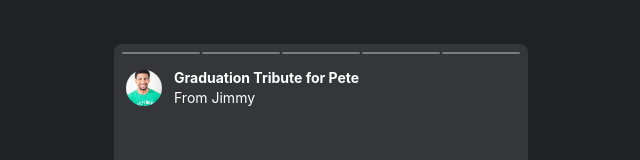
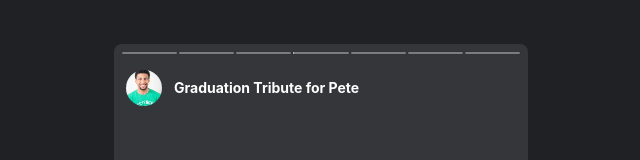
Before and after one commit to admrbsn/vitejs-vite-4mq79j, a Vue app: page / in a window 1280 px wide. Shown: the top 160 px of the page, without its empty margins (319-959 px from the left). Built offline with nearby package versions, Linux system fonts and the light colour scheme.

Commit message:
2 files modified

```diff
--- a/src/App.vue
+++ b/src/App.vue
@@ -76,12 +76,12 @@ export default {
           name: 'Graduation Tribute for Pete',
         },
         stories: [
-          /*{
+          {
             video: 'intro.mp4',
           },
           {
             video: 'title.mp4',
-          },*/
+          },
           {
             participant: 'Jimmy',
             video: 'jimmy.mp4',
--- a/src/index.css
+++ b/src/index.css
@@ -34,6 +34,13 @@ body {
   pointer-events: auto;
   transform: translate3d(0, 0, 0) scale(1);
   opacity: 1;
+}
+.stories-slider
+  > .swiper
+  > .swiper-wrapper
+  > .swiper-slide:first-of-type:before {
+  content: 'Play';
+  @apply absolute top-1/2 right-1/2 translate-x-1/2 -translate-y-1/2 z-[200];
 }
 .stories-slider
   > .swiper
@@ -102,7 +109,7 @@ body {
 }
 .stories-slider-button-next {
   right: 0;
-  width: 70%;
+  width: 30%;
 }
 .stories-slider-button-next::before {
   background-image: linear-gradient(to left, #000, rgba(0, 0, 0, 0));
```
